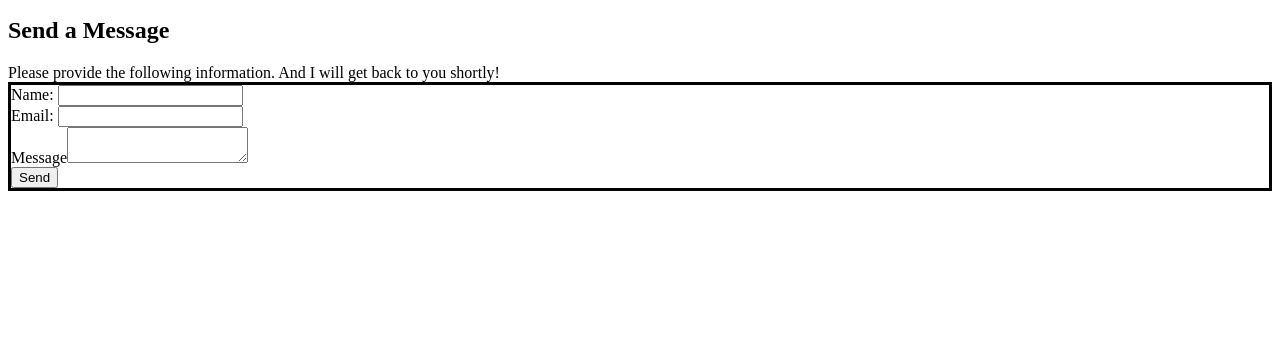
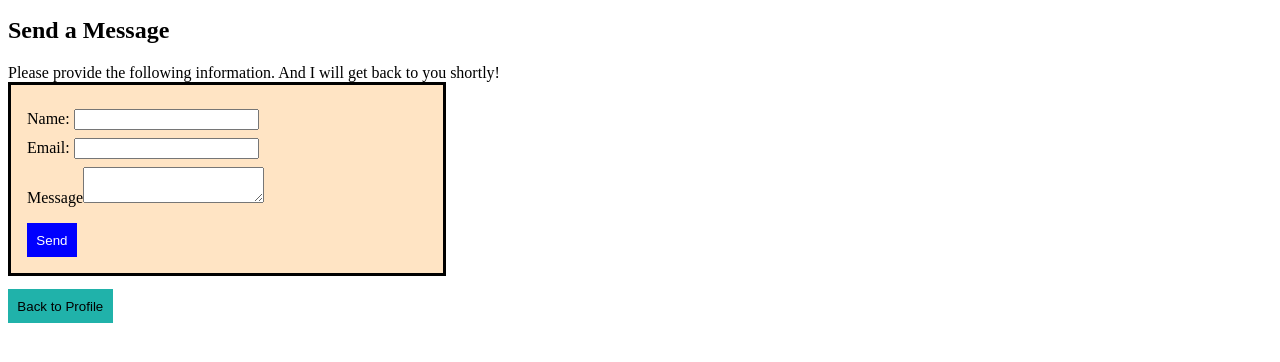
Before and after one commit to robhom-b/frontend-mentor, a website built with Vite: page form.html in a window 1280 px wide. Shown: the part 48-410 px from the top of the page. Built offline with nearby package versions, Linux system fonts and the light colour scheme.

Commit message:
Add form buttons and style
Added some color to the form. And placed a button to return to index.

```diff
--- a/form.html
+++ b/form.html
@@ -26,8 +26,9 @@
       <label for="message">Message<textarea name="textBody"></textarea></textarea></label>
     </div>
     <div>
-      <button type="submit">Send</button>
+      <button id="form-button" type="submit">Send</button>
     </div>
   </form>
+  <button onclick="window.location.href='index.html'">Back to Profile</button>
 </body>
 </html>
--- a/styles/styles.css
+++ b/styles/styles.css
@@ -195,8 +195,29 @@ a.social-button:hover{
 
 form{
   border: medium solid black;
+  background-color: bisque;
+  max-width: 400px;
+  padding: 1em;
 }
 
+label, text{
+  display: block;
+  margin: 0.5em 0 0.2em 0;
+}
+
+button {
+  background-color: lightseagreen;
+  color: black;
+  margin-top: 1em;
+  padding: 0.7em;
+  border: none;
+}
+
+#form-button{
+  background-color: blue;
+  color: white;
+  border: none;
+}
 
 /*
 Mobile responsive media
```
